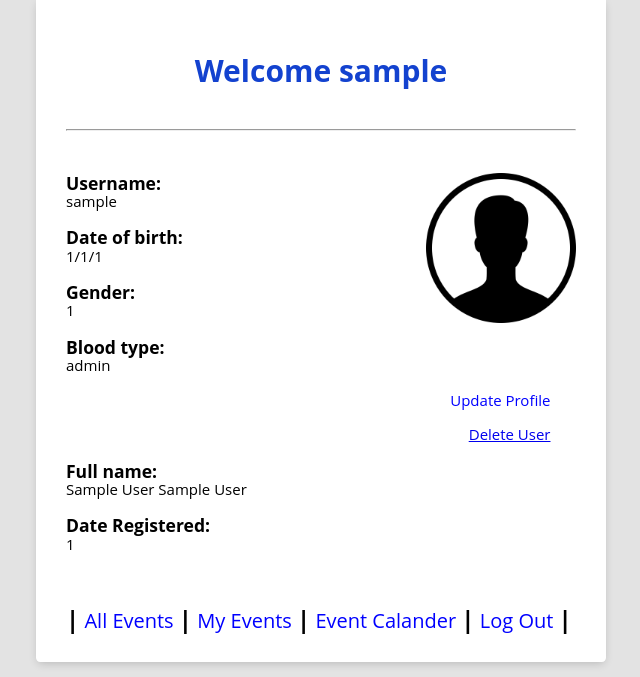
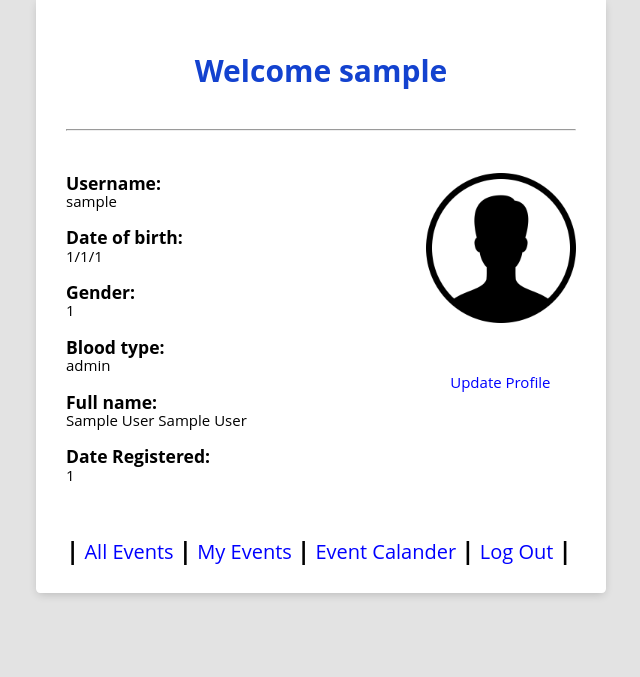
Before and after one commit to kevinnivekkevin/ICT1004P2G6, a PHP site: page /home.php in a window 1280 px wide. Shown: the part 154-831 px from the top of the page, without its empty margins (319-959 px from the left). After the commit the page ends 751 px from the top, so only its background shows below. Run offline with PHP 8.4, Linux system fonts and the light colour scheme; the visitor is signed in with stand-in values (Sample User, id 1); some libraries are stand-ins or nearby versions.

Commit message:
Update home.php

```diff
--- a/MDP/Participant/home.php
+++ b/MDP/Participant/home.php
@@ -9,7 +9,7 @@ if(isset($_SESSION['user_id'])){
    $dob_year = $_SESSION['dob_year'];
    $gender = $_SESSION['gender'];
    $email = $_SESSION['email'];
-   $blood_type = $_SESSION['blood_type'];
+   $bloodtype = $_SESSION['bloodtype'];
    $first_name = $_SESSION['first_name'];
    $last_name = $_SESSION['last_name'];
    $regdate = $_SESSION['regdate'];
@@ -37,21 +37,17 @@ error_reporting(0);
     </div>
     <div class="container">
         <h4 style="font-size: 30px; text-align: center;">Welcome <?php echo $username;?></h4><hr><br/><br/>
-    <div class="row">
+   <div class="row">
         <img src="css/profile.png" alt="Profile Pic" height="150" width="150" style="float: right;">
 	<h3 style="display: inline;">Username: </h3><br/><?php echo $username;?><br/><br/>
         <h3 style="display: inline;">Date of birth: </h3><br/><?php echo $dob_day."/".$dob_month."/".$dob_year;?><br/><br/>
         <h3 style="display: inline;">Gender: </h3><br/><?php echo $gender;?> <br/><br/>
-        <h3 style="display: inline;">Blood type: </h3><br/><?php echo $blood_type;?><br/><br/>
-        <div class="e"><a href="edit.php" style="float: right; padding-right:5%; display:inline;">Update Profile</a></div><br/><br/>
-        <div class="delete"><a href="logout.php" style="float: right; padding-right:5%; display:inline;">Delete User</a></div><br/><br/>
-
-
+        <h3 style="display: inline;">Blood type: </h3><br/><?php echo $bloodtype;?>
+        <div class="e"><a href="edit.php" style="float: right; padding-right:5%; display:inline;">Update Profile</a></div><br/>
         <h3 style="display: inline;">Full name: </h3><br/><?php echo $first_name . " " . $last_name;?><br/><br/>
         <h3 style="display: inline;">Date Registered: </h3><br/><?php echo $regdate;?><br/><br/>
         </div>
         <br/><br/>
-
         <div class="row">
             <div class="e">
         <b style="font-size: 24px">|</b><a href="All_Events.php" style="font-size: 20px;"> All Events </a>
```
